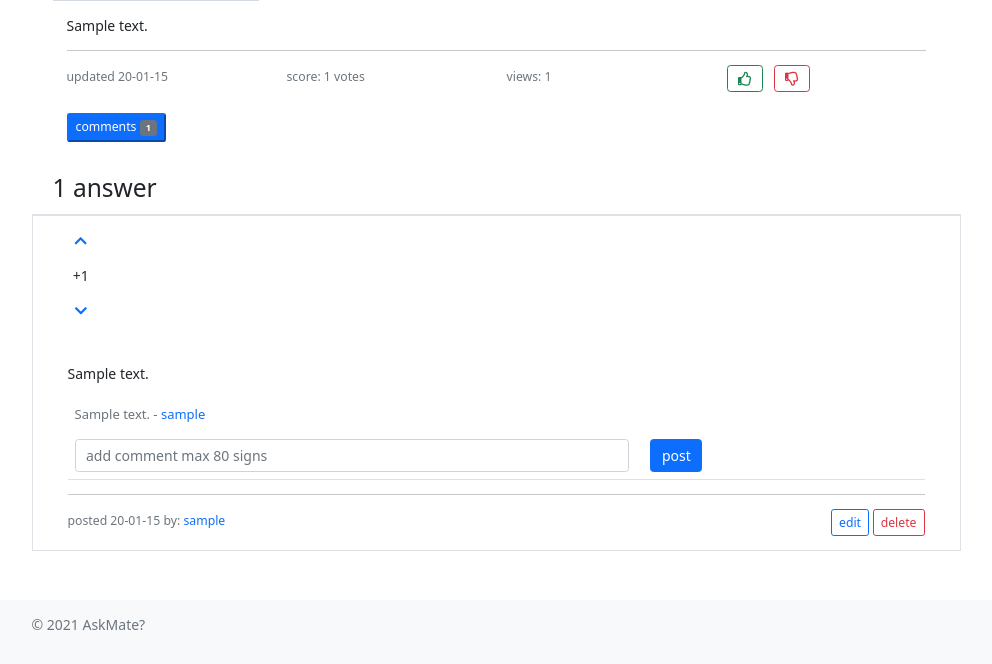
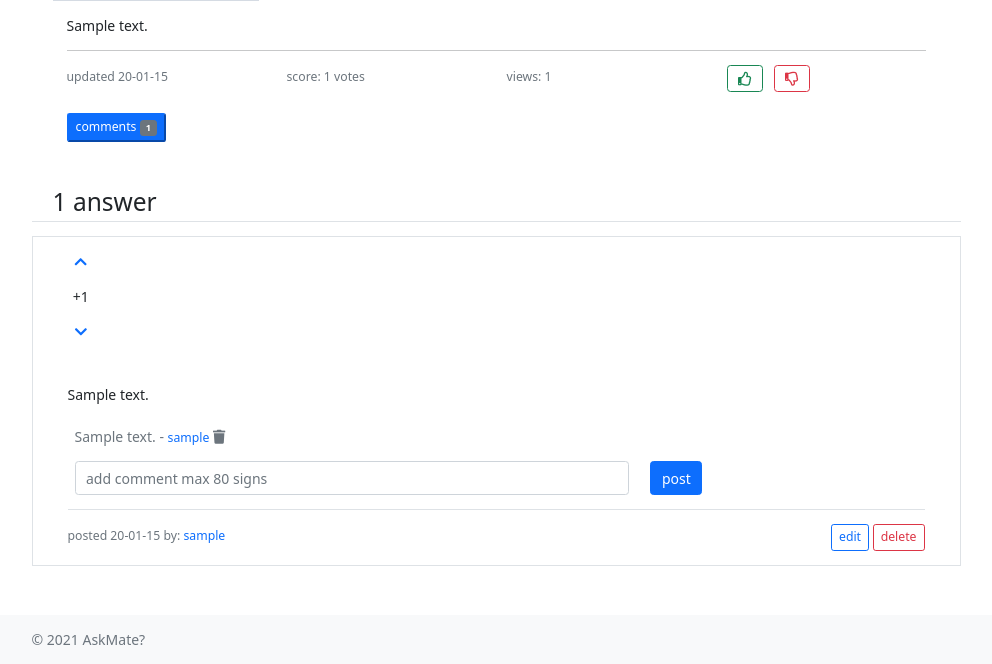
Before and after one commit to luqkrzy/ask_mate, a Flask app: page /question/1 in a window 1280 px wide; the page is wider, and only the part inside the window is pictured. Shown: the part 268-932 px from the top of that part, without its empty margins (49-1041 px from the left). Before the commit the page ends 898 px from the top of that part, so only its background shows below. Run offline with Flask 2, Linux system fonts and the light colour scheme; tables that the repository leaves empty hold one stand-in row (values such as "Sample post"); grey boxes marked "Sample" are stand-in pictures; parts of the project's set-up code (start-up, migrations or seed data) failed here and were passed over; some libraries are stand-ins or nearby versions.

Commit message:
Implement modal for delete comments for answers

```diff
--- a/askmate/templates/_macros.html
+++ b/askmate/templates/_macros.html
@@ -1,3 +1,5 @@
+{% from '_modals.html' import macro_modal_delete %}
+
 {# render wtf fields vith validartion  #}
 {% macro macro_render_field(field) %}
 	<div class="form-label">
@@ -140,7 +142,7 @@
 
 {# count asnwers #}
 {% macro macro_count_answers(data="") %}
-<div class="container border-bottom pb-2 fs-3">
+	<div class="container border-bottom my-3 fs-3">
 		{% set count_answers = data.count() %}
 		{% if count_answers == 1 %}
 			{{ count_answers }} answer
@@ -188,6 +190,7 @@
 	{%- endif -%}
 {%- endmacro -%}
 
+{# add comments #}
 {% macro macro_add_comment(action="", comment_for="") %}
 	<form class="row" action="{{ action }}" method="post">
 		<div class="col-8">
@@ -198,6 +201,21 @@
 			<button type="submit" class="btn btn-primary">post</button>
 		</div>
 	</form>
+{% endmacro %}
+
+{# add comments  for question or answers#}
+{% macro list_comments(item="", the_list="", data_target="", route_question="") %}
+<table class="table text-muted">
+	<tbody>
+	{% for item in the_list %}
+		<tr>
+			<td class="border-bottom-0">{{ item.message }} -
+				<small class="text-muted"><a class="text-decoration-none" href="#">{{ func_user_info(user_id=item.user_id|int).user_name.split()[0] }}</a></small>
+				<i data-bs-toggle="modal" data-bs-target="{{ data_target }}" class="fas fa-trash"></i>
+				{{ macro_modal_delete(modal_id=data-bs-target, route=route_question ) }}
+			</td>
+		</tr>
+	{% endfor %}
 {% endmacro %}
 
 {# generate list of questions#}
--- a/askmate/templates/question.html
+++ b/askmate/templates/question.html
@@ -57,7 +57,6 @@
 													<tr>
 														<td class="small">{{ comment.message }}
 															{% if current_user.user_id == comment.user_id %}
-																&nbsp;
 																<i data-bs-toggle="modal" data-bs-target="#confirm_delete_comment" class="fas fa-trash"></i>
 																</td>
 																{{ macro_modal_delete(modal_id="confirm_delete_comment", route=url_for('questions.route_question', question_id=question.question_id, comment_id=comment.comment_id, remove_comment=True) ) }}
@@ -69,12 +68,11 @@
 												{% endfor %}
 												</tbody>
 											</table>
-											<br>{{ macro_add_comment(action=url_for('questions.route_question', question_id=question.question_id), comment_for="comments_for_question") }}
+											{{ macro_add_comment(action=url_for('questions.route_question', question_id=question.question_id), comment_for="comments_for_question") }}
 										</div>
 									</div>
 								</div>
 							{% else %}
-								<br><br>
 								{{ macro_add_comment(action=url_for('questions.route_question', question_id=question.id), comment_for="comments_for_question") }}
 							{% endif %}
 						</div>
@@ -117,13 +115,16 @@
 									<tbody>
 									{% for comment in answer_comments %}
 										<tr>
-											<td class="border-bottom-0" style="font-size: small">{{ comment.message }} -
-												<small style="font-size: small" class="text-muted"><a class="text-decoration-none" href="#">{{ func_user_info(user_id=comment.user_id|int).user_name.split()[0] }}</a></small>
+											<td class="border-bottom-0">{{ comment.message }} -
+												<small class="text-muted"><a class="text-decoration-none" href="#">{{ func_user_info(user_id=comment.user_id|int).user_name.split()[0] }}</a></small>
+												<i data-bs-toggle="modal" data-bs-target="#confirm_delete_comment_for_answer" class="fas fa-trash"></i>
+												{{ macro_modal_delete(modal_id="confirm_delete_comment_for_answer", route=url_for('questions.route_question', question_id=question.question_id, comment_id=comment.comment_id, remove_comment=True) ) }}
+
 											</td>
 										</tr>
 									{% endfor %}
 									<tr>
-										<td>
+										<td class="pb-3">
 											{{ macro_add_comment(action=url_for('questions.route_question', question_id=question.question_id, answer_id=answer.answer_id), comment_for="comments_for_answer") }}
 										</td>
 									</tr>
@@ -132,15 +133,18 @@
 							{% else %}
 								{{ macro_add_comment(action=url_for('questions.route_question', question_id=question.question_id, answer_id=answer.answer_id), comment_for="comments_for_answer") }}
 							{% endif %}
-							<hr>
 							<div class="row mt-0">
 								<div class="col-sm">
 									<small class="text-muted">{{ macro_submission_time(data=answer) }} by:
 										<a href="" class="text-decoration-none">{{ func_user_info(user_id=answer.user_id|int).user_name.split()[0] }}</a></small>
 								</div>
 								<div class="col-sm text-end">
-									<button type="button" class="btn btn-outline-primary btn-sm" data-bs-toggle="modal" data-bs-target="#update_answer">edit</button>
-									<button type="button" class="btn btn-outline-danger btn-sm" data-bs-toggle="modal" data-bs-target="#confirm_delete_answer">delete</button>
+									<button type="button" class="btn btn-outline-primary btn-sm" data-bs-toggle="modal" data-bs-target="#update_answer">
+										edit
+									</button>
+									<button type="button" class="btn btn-outline-danger btn-sm" data-bs-toggle="modal" data-bs-target="#confirm_delete_answer">
+										delete
+									</button>
 								</div>
 							</div>
 						</div>
```
Lines whose indentation alone changed are shown as unchanged.
